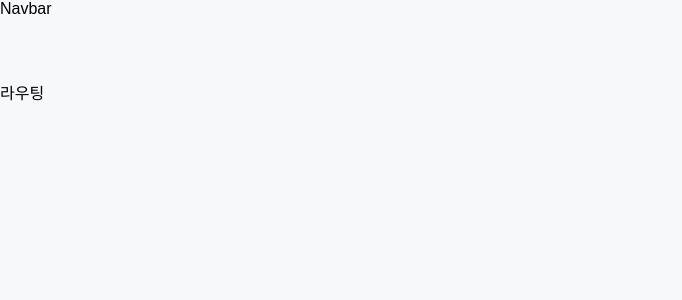
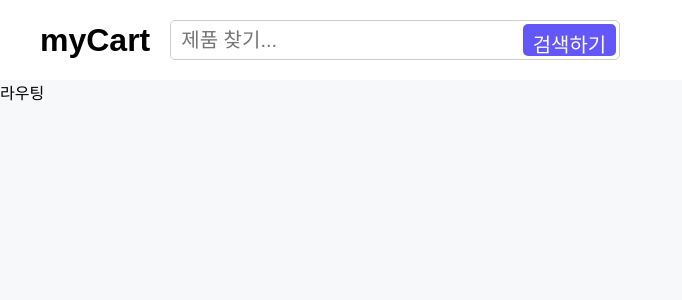
Before and after one commit to jbkim08/myCart2, a React (Vite) app: page / in a window 1280 px wide. Shown: the top 300 px of the page, without its empty margins (0-682 px from the left). Built offline with nearby package versions, Linux system fonts and the light colour scheme; a web font is replaced by a local one.

Commit message:
네브바

```diff
--- a/src/App.jsx
+++ b/src/App.jsx
@@ -1,9 +1,10 @@
 import "./App.css";
+import Navbar from "./components/Navbar/Navbar";
 
 function App() {
   return (
     <div className="app">
-      <nav>Navbar</nav>
+      <Navbar />
       <main>라우팅</main>
     </div>
   );
--- /dev/null
+++ b/src/components/Navbar/Navbar.css
@@ -0,0 +1,40 @@
+.navbar {
+  justify-content: space-between;
+  padding: 0 40px;
+  background-color: #fff;
+}
+
+.navbar_heading {
+  margin-right: 20px;
+  font-size: 32px;
+}
+
+.navbar_form {
+  width: 450px;
+  height: 40px;
+  border: 1px solid #cdcdcd;
+  border-radius: 5px;
+  padding: 3px;
+}
+
+.navbar_search {
+  flex: 1;
+  height: 100%;
+  padding: 0 7px;
+  font-size: 20px;
+  font-weight: 500;
+  border: none;
+  outline: none;
+}
+
+.search_button {
+  height: 100%;
+  padding: 5px 10px;
+  font-size: 20px;
+  font-weight: 500;
+  border: none;
+  border-radius: 5px;
+  background-color: #6457f9;
+  color: #fff;
+  cursor: pointer;
+}
--- /dev/null
+++ b/src/components/Navbar/Navbar.jsx
@@ -0,0 +1,24 @@
+import "./Navbar.css";
+
+const Navbar = () => {
+  return (
+    <nav className="align_center navbar">
+      <div className="align_center">
+        <h1 className="navbar_heading">myCart</h1>
+        <form className="align_center navbar_form">
+          <input
+            type="text"
+            className="navbar_search"
+            placeholder="제품 찾기..."
+          />
+          <button type="submit" className="search_button">
+            검색하기
+          </button>
+        </form>
+      </div>
+      <div className="align_center navbar_links"></div>
+    </nav>
+  );
+};
+
+export default Navbar;
--- a/src/index.css
+++ b/src/index.css
@@ -17,3 +17,8 @@ body {
   background-color: #f6f8fa;
   font-family: "GmarketSansMedium", sans-serif;
 }
+
+.align_center {
+  display: flex;
+  align-items: center;
+}
```
